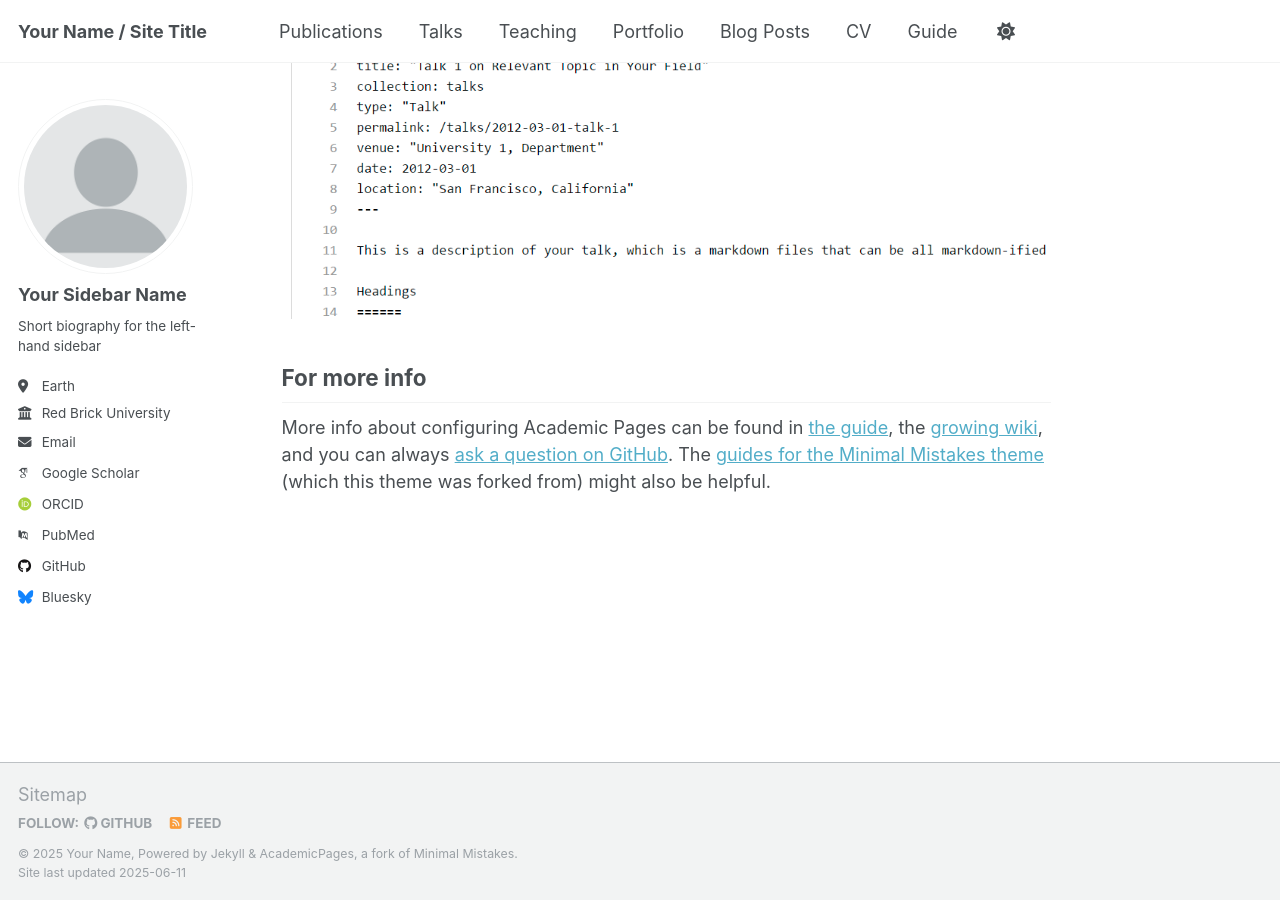
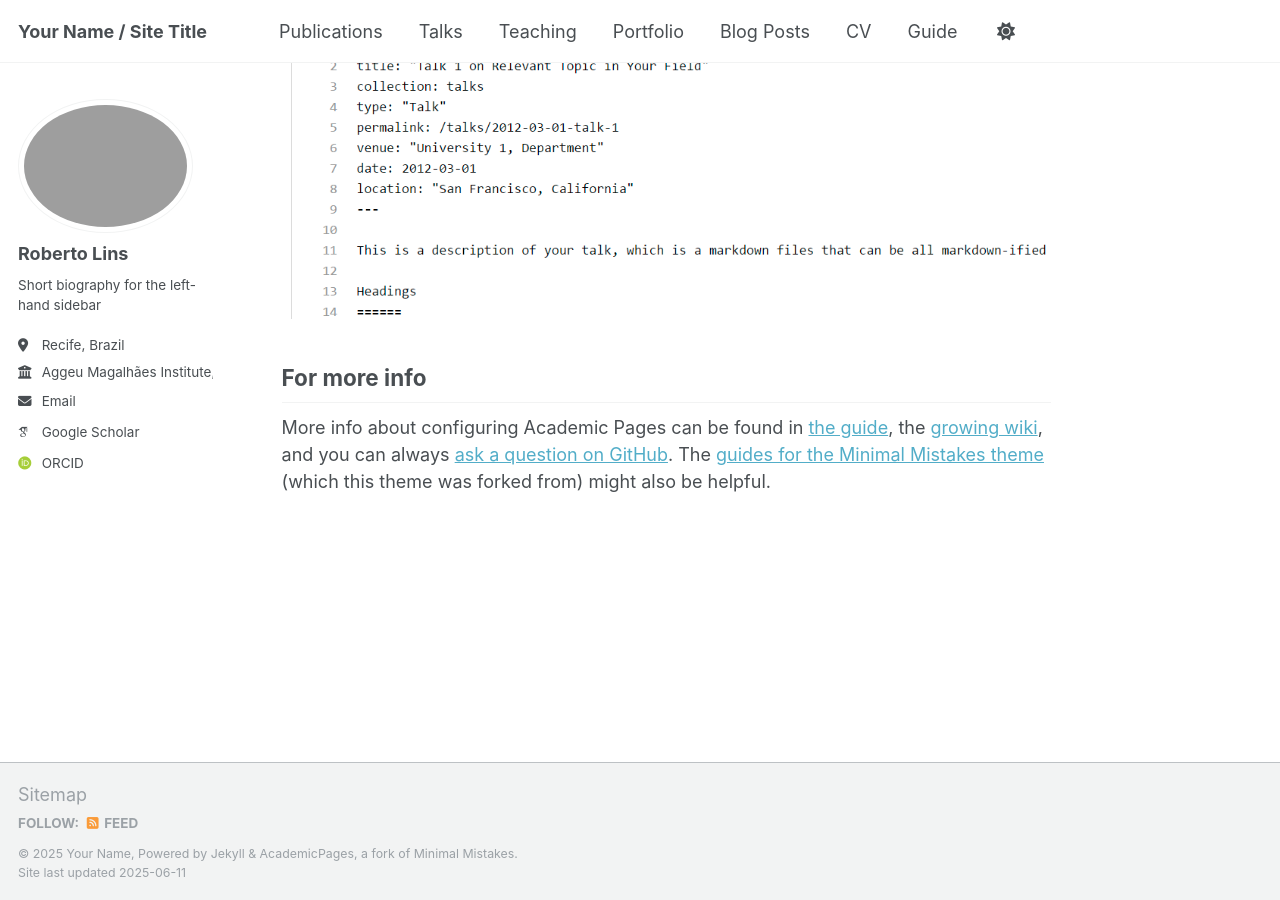
Before and after one commit to rlinslab/rlinslab.github.io, a Jekyll site: the page built from _pages/about.md, in a window 1280 px wide and 900 px high, scrolled down 2636 px. Built offline with Jekyll 4.4.1, drawn with Linux system fonts in a browser that asks for light colours; some web fonts are replaced; some of the changed lines change nothing that is shown.

Commit message:
Customize academic website

```diff
--- a/_config.yml
+++ b/_config.yml
@@ -22,59 +22,18 @@ repository               : "academicpages/academicpages.github.io"
 #               Additional customization can be done by editing /_includes/author-profile.html
 author:
   # Biographic information
-  avatar           : "profile.png"
-  name             : "Your Sidebar Name"
-  pronouns         : # example: "she/her"
+  avatar           : "me.png"
+  name             : "Roberto Lins"
+  pronouns         : # example: "he/him"
   bio              : "Short biography for the left-hand sidebar"
-  location         : "Earth"
-  employer         : "Red Brick University"
+  location         : "Recife, Brazil"
+  employer         : "Aggeu Magalhães Institute, Oswaldo Cruz Foundation"
   uri              : # URL
-  email            : "none@example.org"
+  email            : "roberto.neto@fiocruz.br"
 
   # Academic websites
-  academia         : # URL
-  arxiv            : # URL - Update with the correct link to your profile
-  googlescholar    : "https://scholar.google.com/citations?user=PS_CX0AAAAAJ"
-  impactstory      : # URL
-  orcid            : "http://orcid.org/yourorcidurl"
-  semantic         : # URL
-  pubmed           : "https://www.ncbi.nlm.nih.gov/pubmed/?term=john+snow"
-  researchgate     : # URL
-  scopus           : # URL
-
-  # Repositories and software development
-  bitbucket        : # Username - Update with your username on the site
-  codepen          : # Username
-  dribbble         : # Username
-  github           : "academicpages"
-  kaggle           : # Username
-  stackoverflow    : # User number or user number and name (i.e., use "1" or "1/jeff-atwood")
-
-  # Social media
-  bluesky          : "bsky.app" # Replace this with you Bluesky username
-  facebook         : # Username
-  flickr           : # Username
-  foursquare       : # Username
-  goodreads        : # Username
-  google_plus      : # Username
-  keybase          : # Username
-  instagram        : # Username
-  lastfm           : # Username
-  linkedin         : # Username
-  mastodon         : # URL
-  medium           : # URL
-  pinterest        : # Username
-  soundcloud       : # Username
-  steam            : # Username
-  telegram         : # URL
-  tumblr           : # Username
-  twitter          : # Username for X / Twitter
-  vine             : # Username
-  weibo            : # Username
-  wikipedia        : # Username
-  xing             : # Username
-  youtube          : # Username
-  zhihu            : # Username
+  googlescholar    : "https://scholar.google.com/citations?user=xTaiAmcAAAAJ&hl=en"
+  orcid            : "https://orcid.org/0000-0002-3983-8025"
 
 # Publication Category - The following the list of publication categories and their headings
 publication_category:
```
